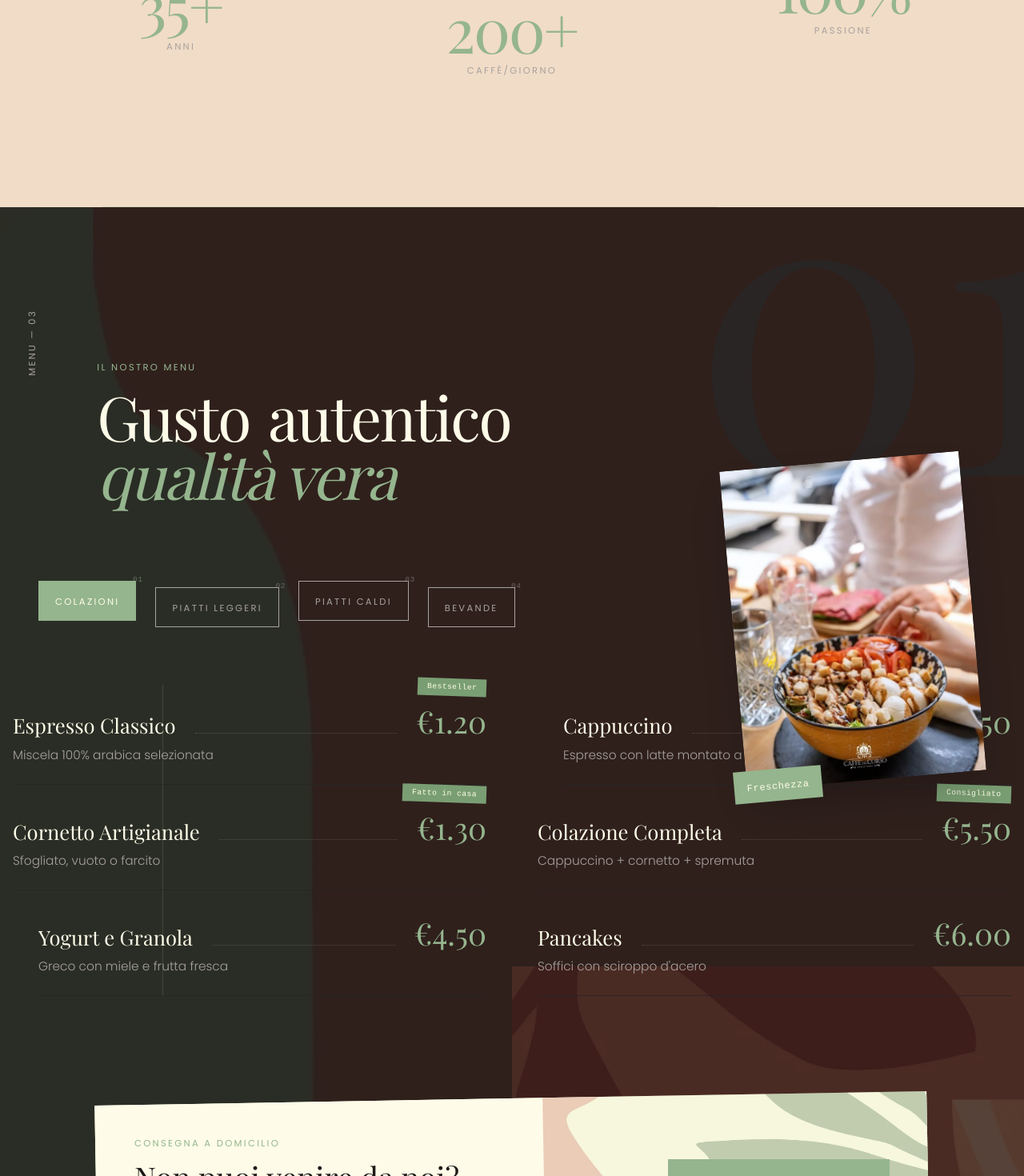
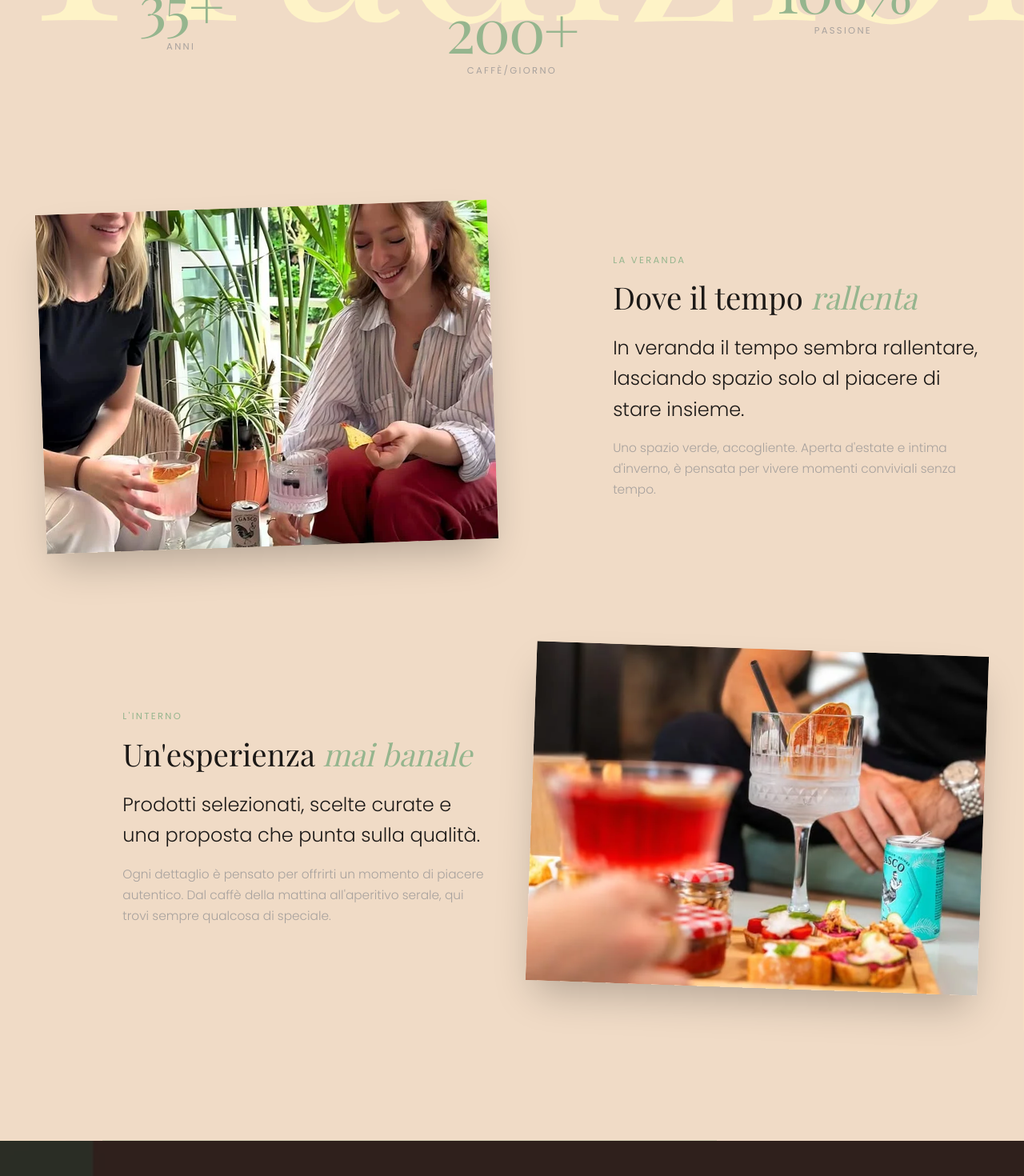
Before and after one commit to webwiseitalia/caffedelcorso, a React (Vite) app: page / in a window 1280 px wide. Shown: the part 2441-3911 px from the top of the page at 80% size. Built offline with nearby package versions, Linux system fonts and the light colour scheme.

Commit message:
[WEBWISE-STUDIO] Updates

```diff
--- a/src/components/About.jsx
+++ b/src/components/About.jsx
@@ -8,6 +8,8 @@ import gsap from 'gsap'
 import { ScrollTrigger } from 'gsap/ScrollTrigger'
 import aboutImage from '../assets/foto/foto-11.webp'
 import chefImage from '../assets/foto/foto-13.webp'
+import verandaImage from '../assets/foto/foto-17.webp'
+import internoImage from '../assets/foto/foto-15.webp'
 import sfondoAbout from '../assets/sfondi/sfondi-2.webp'
 
 gsap.registerPlugin(ScrollTrigger)
@@ -234,15 +236,11 @@ export default function About() {
             className="col-span-12 md:col-span-5 md:col-start-7 row-start-3 md:row-start-2 mt-12 md:mt-32 space-y-6"
           >
             <p className="text-body-xl" style={{ color: 'var(--color-text-dark)' }}>
-              <strong>Caffè del Corso</strong> nasce dalla passione per il caffè
-              autentico e dalla voglia di creare un luogo dove il tempo sembra
-              fermarsi.
+              La nostra identità si basa sulla <strong style={{ color: 'var(--color-rust)' }}>ricerca</strong>: prodotti selezionati, scelte curate e una proposta che punta sulla qualità e sulla convivialità.
             </p>
 
             <p className="text-body" style={{ color: 'var(--color-text-muted)' }}>
-              Situati nel centro storico di Darfo Boario Terme, siamo diventati un
-              punto di ritrovo per chi cerca qualità e convivialità. Ogni giorno
-              selezioniamo le migliori miscele, prepariamo colazioni genuine.
+              Qui ogni pausa è un'esperienza semplice, ma mai banale.
             </p>
 
             <div className="flex items-center gap-4 pt-4">
@@ -293,6 +291,99 @@ export default function About() {
             </div>
           ))}
         </div>
+
+        {/* Storytelling - Due blocchi */}
+        <div className="mt-32 md:mt-48 space-y-24 md:space-y-32">
+          {/* Blocco 1 - La Veranda */}
+          <div className="grid grid-cols-12 gap-6 md:gap-12 items-center">
+            <div className="col-span-12 md:col-span-6 order-2 md:order-1">
+              <div
+                className="overflow-hidden shadow-2xl"
+                style={{ aspectRatio: '4/3', transform: 'rotate(-2deg)' }}
+              >
+                <img
+                  src={verandaImage}
+                  alt="La veranda del Caffè del Corso"
+                  title="La nostra veranda - Uno spazio verde e accogliente"
+                  loading="lazy"
+                  className="w-full h-full object-cover hover:scale-105 transition-transform duration-700"
+                />
+              </div>
+            </div>
+            <div className="col-span-12 md:col-span-5 md:col-start-8 order-1 md:order-2">
+              <p
+                className="text-small mb-4"
+                style={{ color: 'var(--color-rust)' }}
+              >
+                La Veranda
+              </p>
+              <h3
+                className="text-headline mb-6"
+                style={{ color: 'var(--color-text-dark)' }}
+              >
+                Dove il tempo{' '}
+                <em style={{ color: 'var(--color-rust)' }}>rallenta</em>
+              </h3>
+              <p
+                className="text-body-xl mb-4"
+                style={{ color: 'var(--color-text-dark)' }}
+              >
+                In veranda il tempo sembra rallentare, lasciando spazio solo al piacere di stare insieme.
+              </p>
+              <p
+                className="text-body"
+                style={{ color: 'var(--color-text-muted)' }}
+              >
+                Uno spazio verde, accogliente. Aperta d'estate e intima d'inverno, è pensata per vivere momenti conviviali senza tempo.
+              </p>
+            </div>
+          </div>
+
+          {/* Blocco 2 - L'Interno */}
+          <div className="grid grid-cols-12 gap-6 md:gap-12 items-center">
+            <div className="col-span-12 md:col-span-5 md:col-start-2">
+              <p
+                className="text-small mb-4"
+                style={{ color: 'var(--color-rust)' }}
+              >
+                L'Interno
+              </p>
+              <h3
+                className="text-headline mb-6"
+                style={{ color: 'var(--color-text-dark)' }}
+              >
+                Un'esperienza{' '}
+                <em style={{ color: 'var(--color-rust)' }}>mai banale</em>
+              </h3>
+              <p
+                className="text-body-xl mb-4"
+                style={{ color: 'var(--color-text-dark)' }}
+              >
+                Prodotti selezionati, scelte curate e una proposta che punta sulla qualità.
+              </p>
+              <p
+                className="text-body"
+                style={{ color: 'var(--color-text-muted)' }}
+              >
+                Ogni dettaglio è pensato per offrirti un momento di piacere autentico. Dal caffè della mattina all'aperitivo serale, qui trovi sempre qualcosa di speciale.
+              </p>
+            </div>
+            <div className="col-span-12 md:col-span-6 md:col-start-7">
+              <div
+                className="overflow-hidden shadow-2xl"
+                style={{ aspectRatio: '4/3', transform: 'rotate(2deg)' }}
+              >
+                <img
+                  src={internoImage}
+                  alt="Interno del Caffè del Corso"
+                  title="Il nostro interno - Qualità e convivialità"
+                  loading="lazy"
+                  className="w-full h-full object-cover hover:scale-105 transition-transform duration-700"
+                />
+              </div>
+            </div>
+          </div>
+        </div>
       </div>
 
       {/* Linea decorativa */}
--- a/src/pages/EventiPrivati.jsx
+++ b/src/pages/EventiPrivati.jsx
@@ -102,14 +102,29 @@ export default function EventiPrivati() {
         'Stuzzicherie miste (fritti e focacce)',
         'Opzione affettati o vegetariana',
         'Primo piatto',
-        'Boul di spritz / birra / analcolico / prosecco / Campari + aranciata',
-        '1 litro ogni 3 persone',
+        'Boul di spritz / birra / analcolico / prosecco / Campari + aranciata (1 litro ogni 3 persone)',
         'Allestimento incluso',
       ],
       price: '25€ a persona',
       note: 'Tutto incluso',
+      image: foto8,
+    },
+    {
+      title: 'Platinum',
+      subtitle: 'Creiamo l\'evento su misura per te',
+      description: 'L\'esperienza esclusiva e completamente personalizzata per il tuo evento speciale.',
+      items: [
+        'Menu completamente personalizzabile',
+        'Consulenza dedicata per la creazione del menu',
+        'Bevande premium a scelta',
+        'Allestimento personalizzato',
+        'Staff dedicato',
+        'Ogni dettaglio studiato insieme a te',
+      ],
+      price: 'Su preventivo',
+      note: 'Contattaci per un preventivo personalizzato',
       highlight: true,
-      image: foto8,
+      image: foto18,
     },
     {
       title: 'CorsoBrunch',
```
Also changed, not shown: 5 other files (tests, documents, lock files or other folders).
